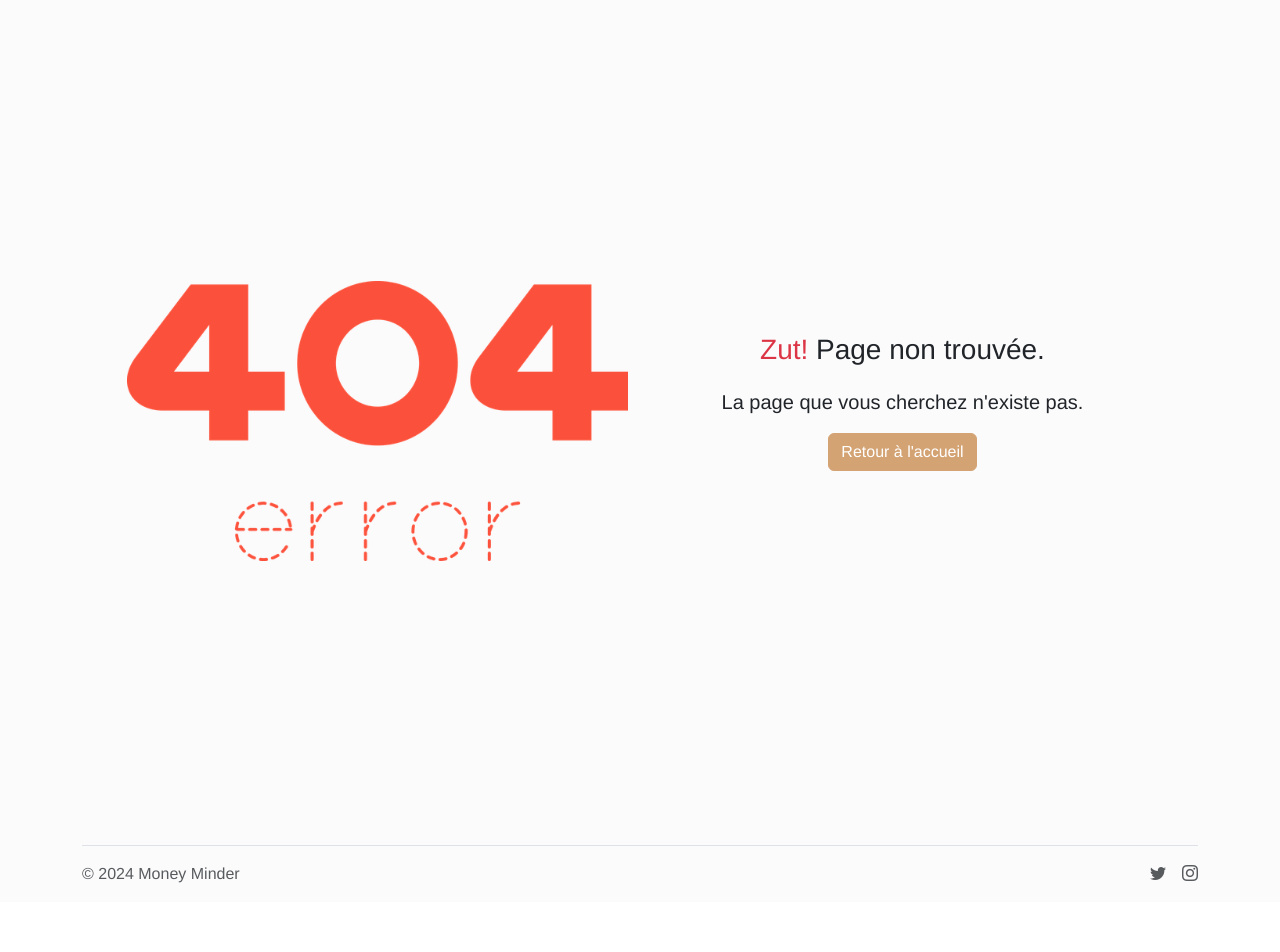
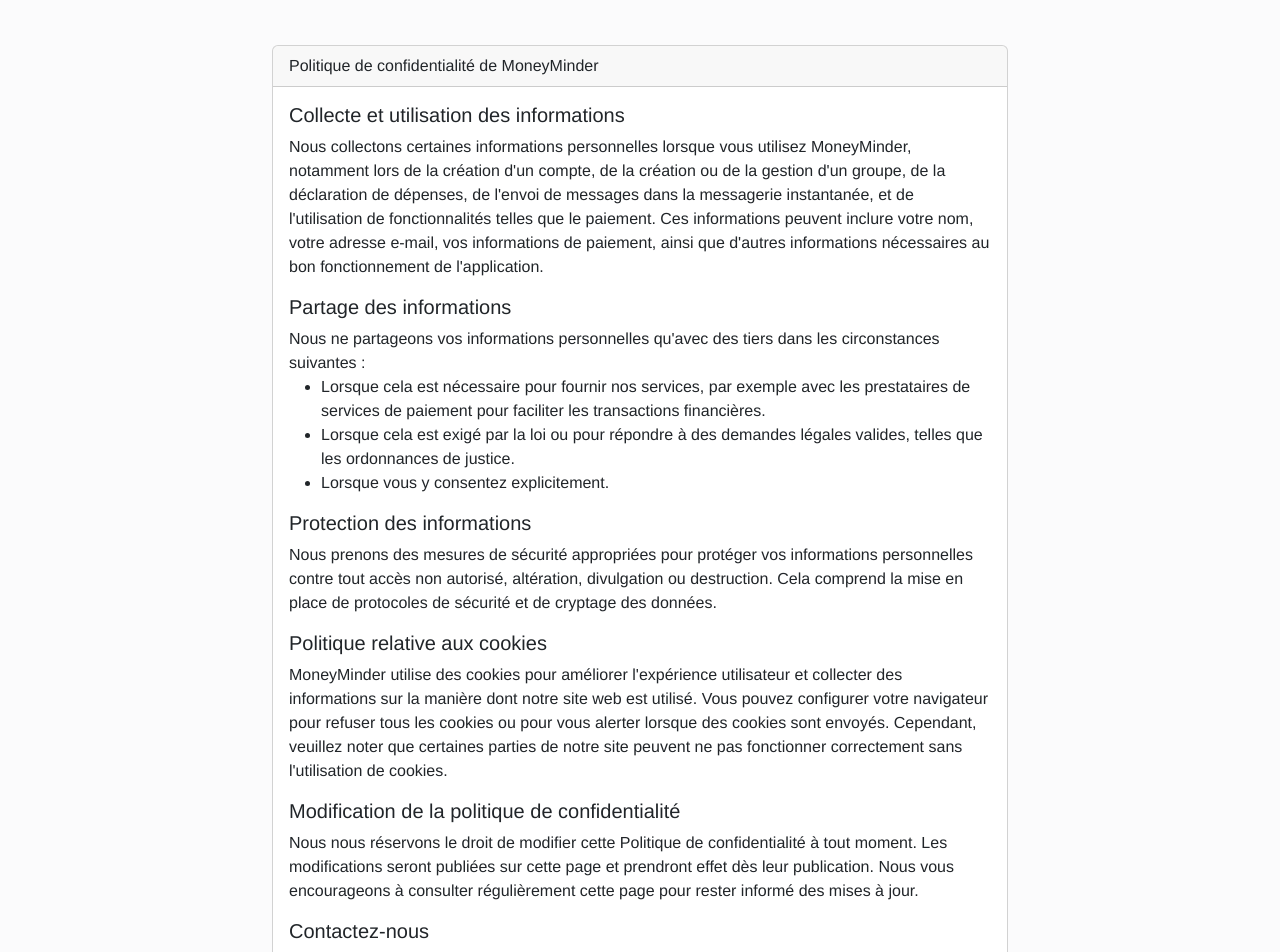
Before and after one commit to fixdsj/MoneyMinderWeb, a Vue app: page /privacy-policy in a window 1280 px wide. Shown: the part 100-1052 px from the top of the page. Before the commit the page ends 1026 px from the top, so only its background shows below. Built offline with nearby package versions, Linux system fonts and the light colour scheme; no server answers.

Commit message:
add privacy policy

```diff
--- a/src/components/AppFooter.vue
+++ b/src/components/AppFooter.vue
@@ -4,11 +4,14 @@
       <div class="col-md-4 d-flex align-items-center">
         <span class="mb-3 mb-md-0 text-body-secondary">&copy; 2024 Money Minder</span>
       </div>
+
       <ul class="nav col-md-4 justify-content-end list-unstyled d-flex">
-        <li class="ms-3"><a class="text-body-secondary" href="https://twitter.com/" target="_blank"><i class="bi bi-twitter">
-        </i></a></li>
-        <li class="ms-3"><a class="text-body-secondary" href="https://instagram.com/" target="_blank"><i class="bi bi-instagram">
-        </i></a></li>
+        <li class="ms-3"><a class="text-body-secondary link-underline-light" href="/privacy-policy">Politique de
+          confidentialité</a></li>
+        <li class="ms-3"><a class="text-body-secondary" href="https://twitter.com/" target="_blank"><i
+            class="bi bi-twitter"></i></a></li>
+        <li class="ms-3"><a class="text-body-secondary" href="https://instagram.com/" target="_blank"><i
+            class="bi bi-instagram"></i></a></li>
       </ul>
     </footer>
   </div>
--- /dev/null
+++ b/src/components/AppPrivacyPolicy.vue
@@ -0,0 +1,77 @@
+<template>
+  <div class="container mt-5">
+    <div class="row justify-content-center">
+      <div class="col-md-8">
+        <div class="card">
+          <div class="card-header">
+            Politique de confidentialité de MoneyMinder
+          </div>
+          <div class="card-body">
+            <h5 class="card-title">Collecte et utilisation des informations</h5>
+            <p class="card-text">
+              Nous collectons certaines informations personnelles lorsque vous utilisez MoneyMinder, notamment lors de
+              la création d'un compte, de la création ou de la gestion d'un groupe, de la déclaration de dépenses, de
+              l'envoi de messages dans la messagerie instantanée, et de l'utilisation de fonctionnalités telles que le
+              paiement. Ces informations peuvent inclure votre nom, votre adresse e-mail, vos informations de paiement,
+              ainsi que d'autres informations nécessaires au bon fonctionnement de l'application.
+            </p>
+
+            <h5 class="card-title">Partage des informations</h5>
+            <p class="card-text">
+              Nous ne partageons vos informations personnelles qu'avec des tiers dans les circonstances suivantes :
+              <ul>
+                <li>Lorsque cela est nécessaire pour fournir nos services, par exemple avec les prestataires de services
+                  de paiement pour faciliter les transactions financières.
+                </li>
+                <li>Lorsque cela est exigé par la loi ou pour répondre à des demandes légales valides, telles que les
+                  ordonnances de justice.
+                </li>
+                <li>Lorsque vous y consentez explicitement.</li>
+              </ul>
+            </p>
+
+            <h5 class="card-title">Protection des informations</h5>
+            <p class="card-text">
+              Nous prenons des mesures de sécurité appropriées pour protéger vos informations personnelles contre tout
+              accès non autorisé, altération, divulgation ou destruction. Cela comprend la mise en place de protocoles
+              de sécurité et de cryptage des données.
+            </p>
+
+            <h5 class="card-title">Politique relative aux cookies</h5>
+            <p class="card-text">
+              MoneyMinder utilise des cookies pour améliorer l'expérience utilisateur et collecter des informations sur
+              la manière dont notre site web est utilisé. Vous pouvez configurer votre navigateur pour refuser tous les
+              cookies ou pour vous alerter lorsque des cookies sont envoyés. Cependant, veuillez noter que certaines
+              parties de notre site peuvent ne pas fonctionner correctement sans l'utilisation de cookies.
+            </p>
+
+            <h5 class="card-title">Modification de la politique de confidentialité</h5>
+            <p class="card-text">
+              Nous nous réservons le droit de modifier cette Politique de confidentialité à tout moment. Les
+              modifications seront publiées sur cette page et prendront effet dès leur publication. Nous vous
+              encourageons à consulter régulièrement cette page pour rester informé des mises à jour.
+            </p>
+
+            <h5 class="card-title">Contactez-nous</h5>
+            <p class="card-text">
+              Si vous avez des questions ou des préoccupations concernant notre Politique de confidentialité, veuillez
+              nous contacter à l'adresse suivante : <a href="mailto:contact.moneyminder@gmail.com">contact.moneyminder@gmail.com</a>
+            </p>
+
+            <p class="card-text"><small class="text-muted">Dernière mise à jour : 06/05/2024</small></p>
+          </div>
+        </div>
+      </div>
+    </div>
+  </div>
+</template>
+
+<script>
+export default {
+  name: 'AppPrivacyPolicy',
+}
+</script>
+
+<style scoped>
+
+</style>
--- a/src/router/index.js
+++ b/src/router/index.js
@@ -7,6 +7,7 @@ import AppLogin from "@/components/AppLogin.vue";
 import AppRegister from "@/components/AppRegister.vue";
 import AppError404 from "@/components/AppError404.vue";
 import AppChatRoom from "@/components/AppChatRoom.vue";
+import AppPrivacyPolicy from "@/components/AppPrivacyPolicy.vue";
 
 /*import { currentUsername } from "@/main";*/
 
@@ -17,6 +18,7 @@ const routes = [
     { path: '/messages', component: AppChatRoom },
     { path: '/login', component: AppLogin },
     { path: '/register', component: AppRegister },
+    { path: '/privacy-policy', component: AppPrivacyPolicy },
     { path: '/:notFound(.*)', component: AppError404 }
 ];
 
@@ -26,7 +28,7 @@ const router = createRouter({
 });
 
 
-/*router.beforeEach((to, from, next) => {
+/*router.beforeEach((to, from, next) => /!**!/{
     watchEffect(() => {
         const currentUsernameValue = currentUsername.value;
         console.log(currentUsernameValue);
```
